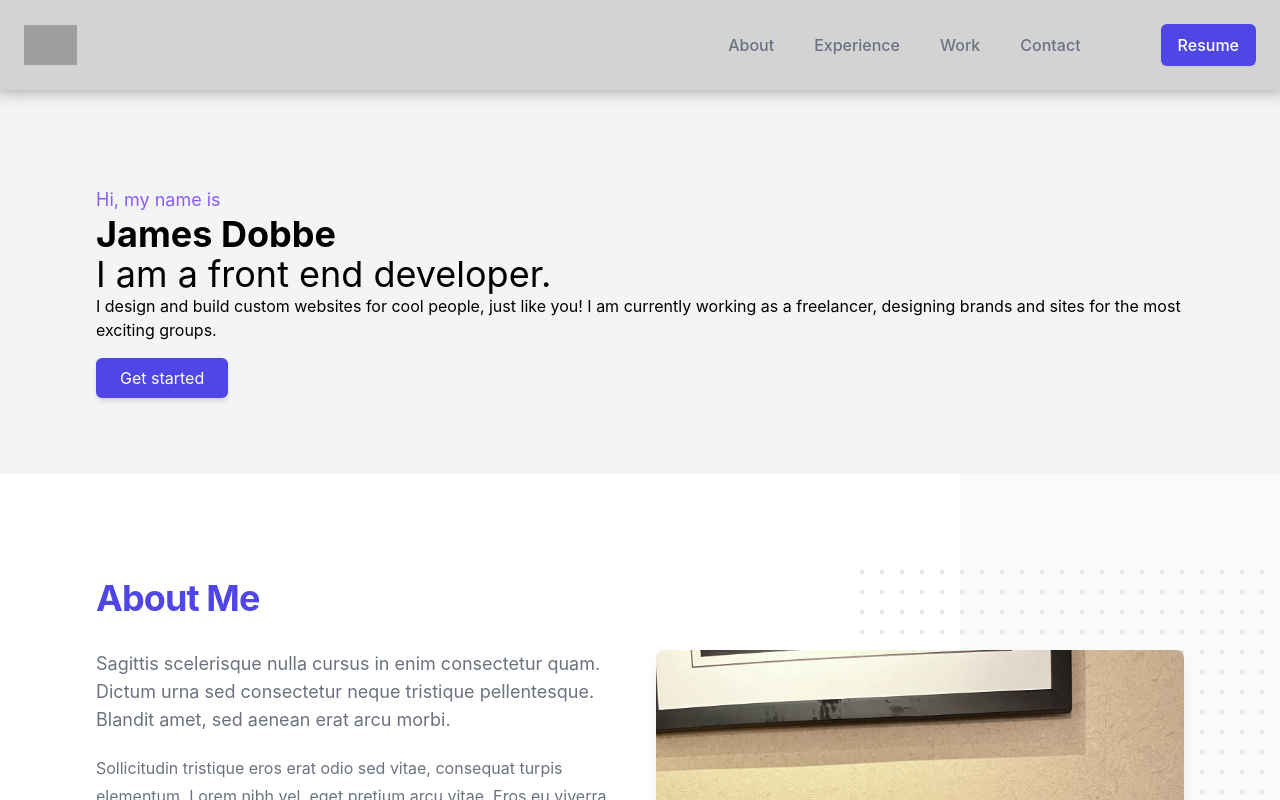
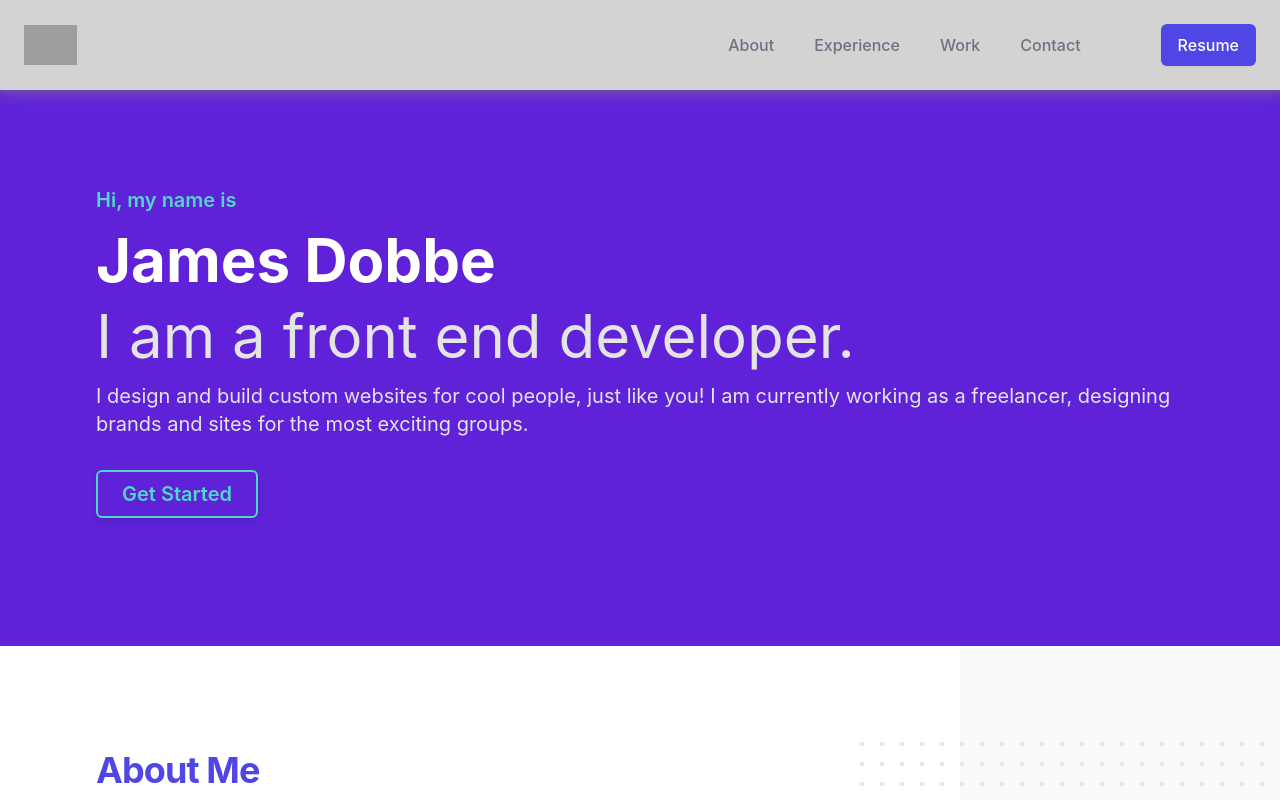
Before and after one commit to dobbe2/portfolio-2023, a React (Create React App) app: page / in a window 1280 px wide. Shown: the top 800 px of the page. Built offline with nearby package versions, Linux system fonts and the light colour scheme; grey boxes are pictures that could not be loaded.

Commit message:
restyled hero with larger fonts and more viewable colors. Added button component

```diff
--- a/src/components/ui/Hero.jsx
+++ b/src/components/ui/Hero.jsx
@@ -1,17 +1,19 @@
 import React from "react";
+import Button from "../Button";
 
-export default function HeroComponent() {
+export default function Hero() {
     return (
-        <div className="w-full py-16 px-6 md:px-24 md:p-24  bg-gray-100 lg:h-96 h-auto">
+        <div className="w-full py-16 px-6 md:px-24 md:p-24  bg-purple-heart h-full">
             <div className="flex flex-col items-start justify-center">
-                <p className="text-lg text-violet-500">Hi, my name is</p>
-                <h1 className="text-4xl font-bold">James Dobbe</h1>
-                <h1 className="text-4xl">I am a front end developer.</h1>
-                <p className="text-md">I design and build custom websites for cool people, just like you! I am currently working as a freelancer, designing brands and sites for the most exciting groups.</p>
-                <div className="mt-4">
-                    <button className="px-6 py-2 text-center text-white bg-indigo-600 rounded-md shadow-md">
+                <p className="text-xl text-viking font-semibold ">Hi, my name is</p>
+                <h1 className="text-6xl font-bold text-white my-4">James Dobbe</h1>
+                <h1 className="text-6xl text-mercury">I am a front end developer.</h1>
+                <p className="text-xl text-mercury my-4">I design and build custom websites for cool people, just like you! I am currently working as a freelancer, designing brands and sites for the most exciting groups.</p>
+                <div className="my-4 pb-4">
+                    <Button label="Get Started" size="text-xl"/>
+                    {/* <button className="px-6 py-2 text-center text-xl text-viking font-semibold border-2 border-viking rounded-md shadow-md hover:bg-viking-tint transition hover:ease-in-out">
                         Get started
-                    </button>
+                    </button> */}
                 </div>
             </div>
         </div>
```
